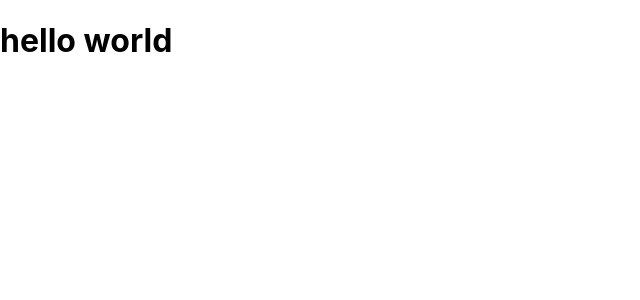
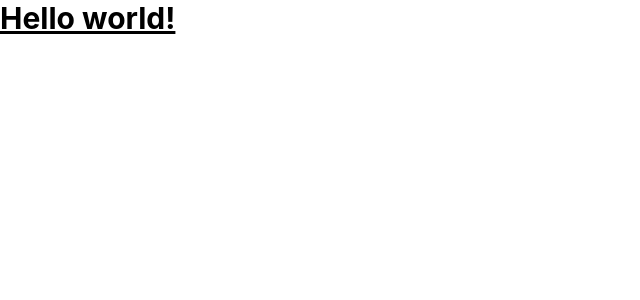
Before and after one commit to samirzjadhav/travel-advisor-web, a React (Create React App) app: page / in a window 1280 px wide. Shown: the top 300 px of the page, without its empty margins (0-640 px from the left). Built offline with nearby package versions, Linux system fonts and the light colour scheme.

Commit message:
chore: added tailwind css on it

```diff
--- a/package.json
+++ b/package.json
@@ -41,5 +41,8 @@
       "last 1 firefox version",
       "last 1 safari version"
     ]
+  },
+  "devDependencies": {
+    "tailwindcss": "^3.4.17"
   }
 }
--- a/src/App.js
+++ b/src/App.js
@@ -1,7 +1,7 @@
 function App() {
   return (
     <div className="App">
-      <h1>hello world</h1>
+      <h1 className="text-3xl font-bold underline">Hello world!</h1>
     </div>
   );
 }
--- /dev/null
+++ b/tailwind.config.js
@@ -0,0 +1,8 @@
+/** @type {import('tailwindcss').Config} */
+module.exports = {
+  content: ["./src/**/*.{js,jsx,ts,tsx}"],
+  theme: {
+    extend: {},
+  },
+  plugins: [],
+};
```
Also changed, not shown: src/index.css (+7 -3 lines), 1 other file (tests, documents, lock files or other folders).
